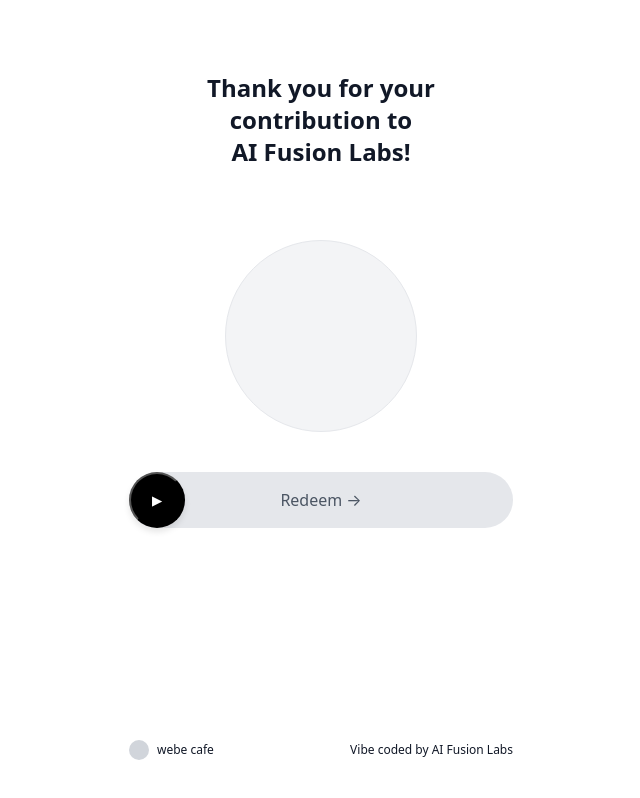
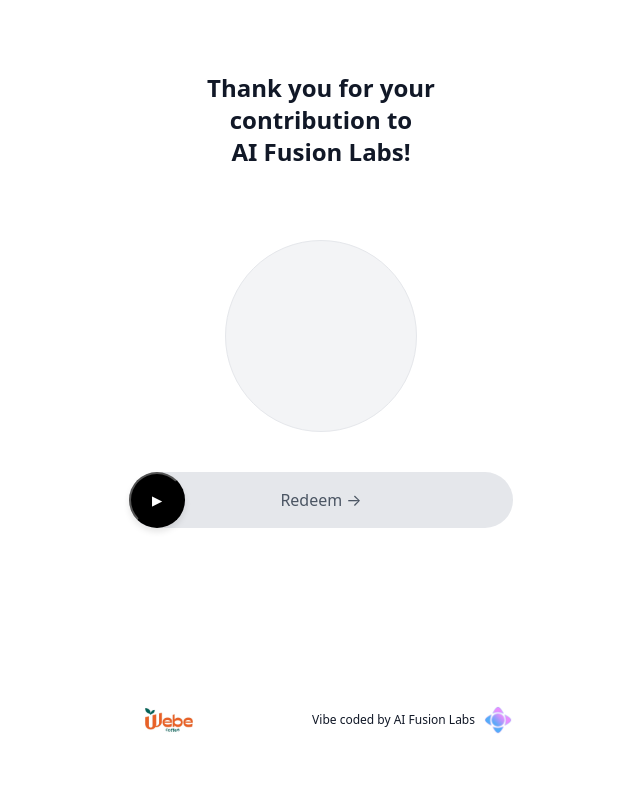
Before and after one commit to zanastas/redeem-free-drink, a Next.js app: page / in a window 1280 px wide. Shown: the whole page, without its empty margins (319-959 px from the left). Built offline with nearby package versions, Linux system fonts and the light colour scheme.

Commit message:
update logo and styling

```diff
--- a/app/globals.css
+++ b/app/globals.css
@@ -17,9 +17,13 @@
 .w-48 { width: 12rem; }
 .w-28 { width: 7rem; }
 .w-14 { width: 3.5rem; }
+.w-16 { width: 4rem; }
+.w-20 { width: 5rem; }
 .w-5 { width: 1.25rem; }
 .max-w-sm { max-width: 24rem; }
 .h-14 { height: 3.5rem; }
+.h-16 { height: 4rem; }
+.h-20 { height: 5rem; }
 .h-10 { height: 2.5rem; }
 .h-48 { height: 12rem; }
 .h-5 { height: 1.25rem; }
@@ -54,6 +58,7 @@
 .absolute { position: absolute; }
 .inset-0 { top: 0; right:0; bottom:0; left:0; }
 .z-10 { z-index: 10; }
+.overflow-hidden { overflow: hidden; }
 .select-none { user-select: none; }
 .touch-none { touch-action: none; }
 .active\:scale-\[0\.98\]:active { transform: scale(0.98); }
--- a/app/page.tsx
+++ b/app/page.tsx
@@ -1,6 +1,7 @@
 "use client";
 
 import Link from "next/link";
+import Image from "next/image";
 import { useRef, useState } from "react";
 
 export default function HomePage() {
@@ -73,10 +74,14 @@
 
       <footer className="w-full max-w-sm mx-auto pb-2 flex items-center justify-between text-xs text-gray-500">
         <div className="flex items-center gap-2">
-          <div className="w-5 h-5 rounded-full bg-gray-300" />
-          <span>webe cafe</span>
+          <div className="w-20 h-20 rounded-full overflow-hidden">
+            <Image src="/webe-cafe-logo.jpg" alt="webe cafe logo" width={80} height={80} style={{ width: "100%", height: "100%", objectFit: "cover" }} />
+          </div>
         </div>
-        <span>Vibe coded by AI Fusion Labs</span>
+        <div className="flex items-center gap-2">
+          <span>Vibe coded by AI Fusion Labs</span>
+          <Image src="/aifusionlabs-logo.png" alt="AI Fusion Labs logo" width={30} height={30} />
+        </div>
       </footer>
 
       <Link id="redeem-link" href="/redeemed" className="hidden">
```
Also changed, not shown: app/redeemed/page.tsx (+9 -3 lines), public/aifusionlabs-logo.png (added), public/webe-cafe-logo.jpg (added).
